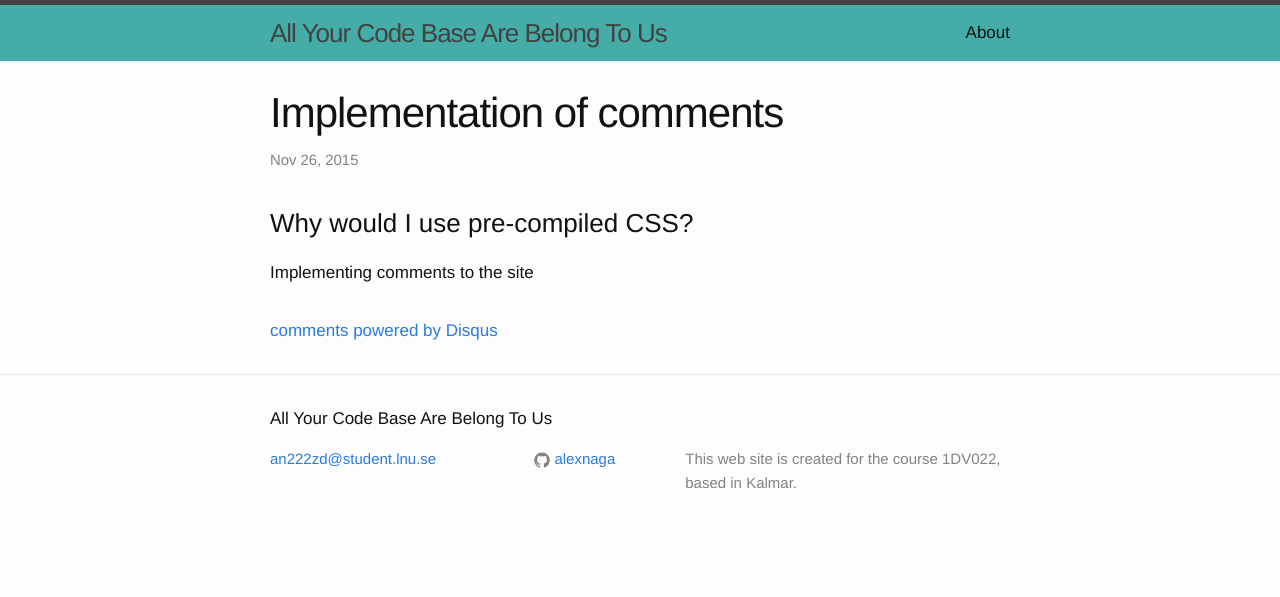
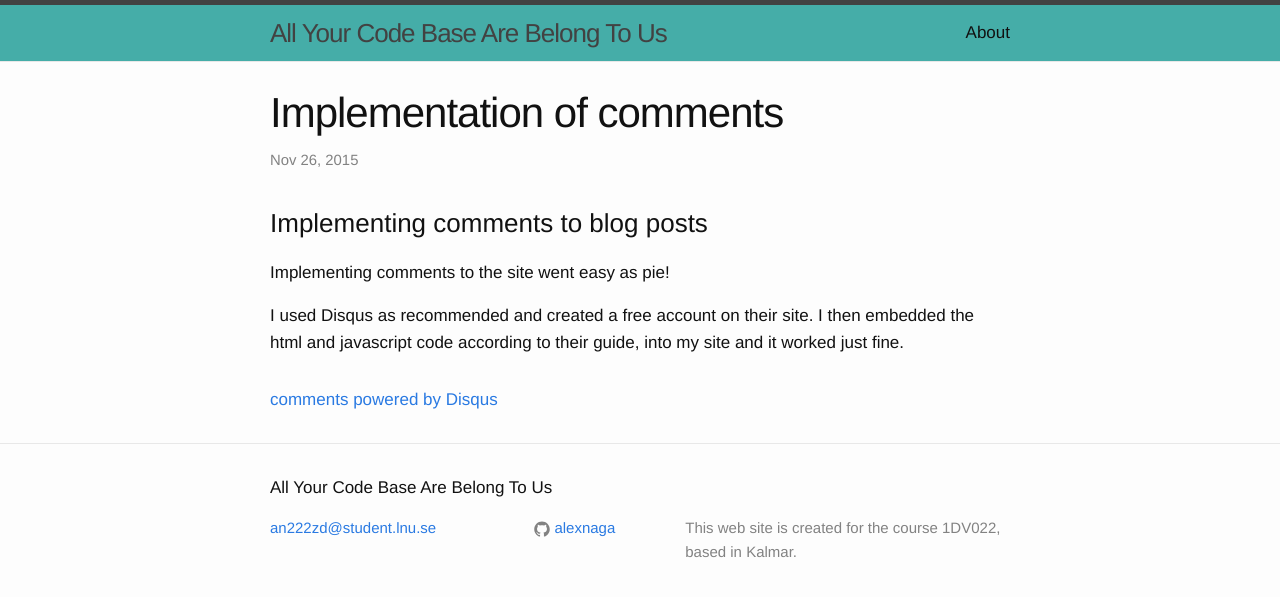
Before and after one commit to AlexNaga/AlexNaga.github.io, a Jekyll site: the page built from _posts/2015-11-26-implementation-of-comments.md, in a window 1280 px wide. Shown: the top 597 px of the page. Built offline with Jekyll 4.4.1, drawn with Linux system fonts in a browser that asks for light colours; comment, search, counter and statistics services are not loaded.

```diff
--- a/_posts/2015-11-26-implementation-of-comments.md
+++ b/_posts/2015-11-26-implementation-of-comments.md
@@ -6,5 +6,7 @@
 comments: true
 ---
 
-###Why would I use pre-compiled CSS?
-Implementing comments to the site
+###Implementing comments to blog posts
+Implementing comments to the site went easy as pie!
+
+I used Disqus as recommended and created a free account on their site. I then embedded the html and javascript code according to their guide, into my site and it worked just fine.
```
Also changed, not shown: _posts/2015-11-26-open-graph.md (added, +19 -0 lines).
